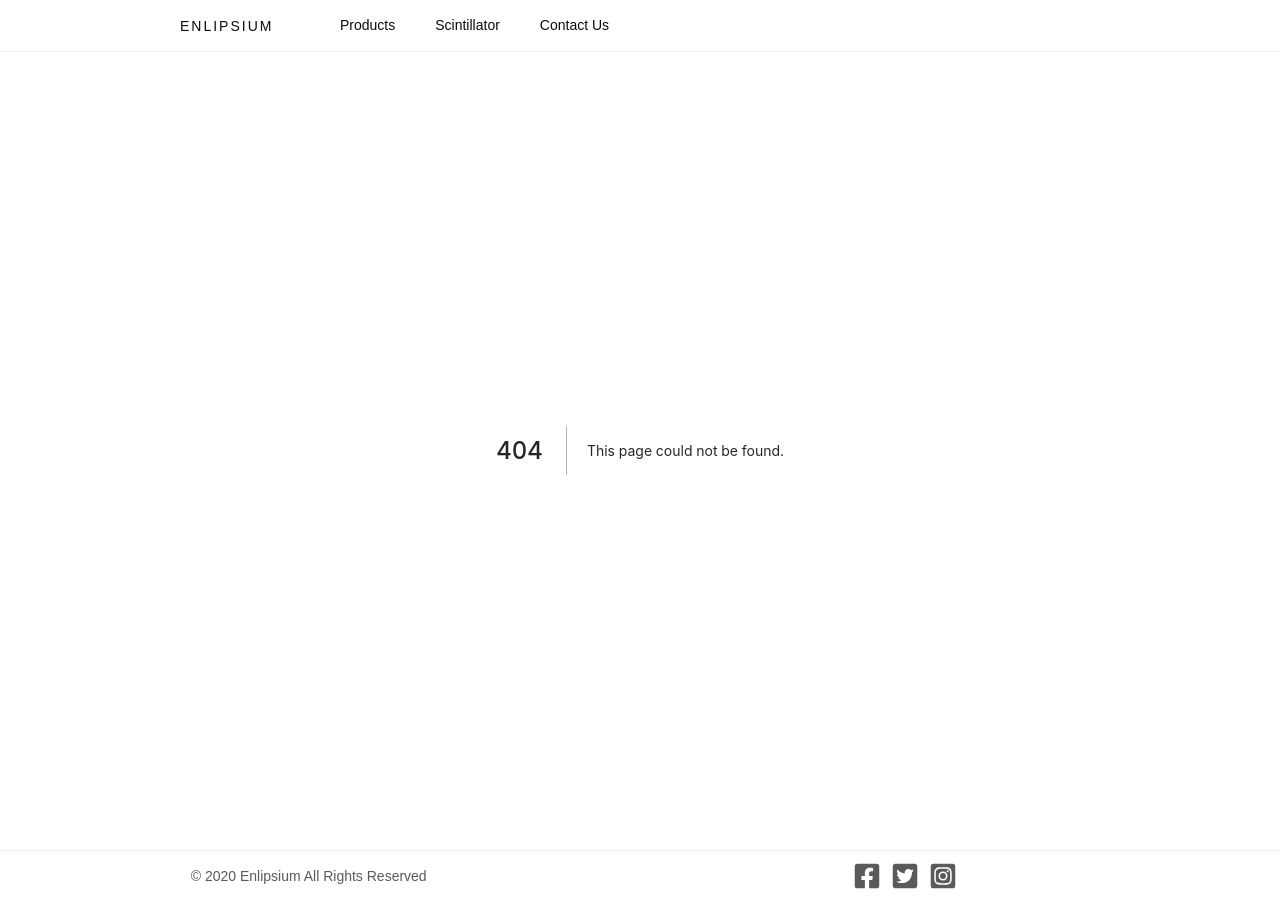
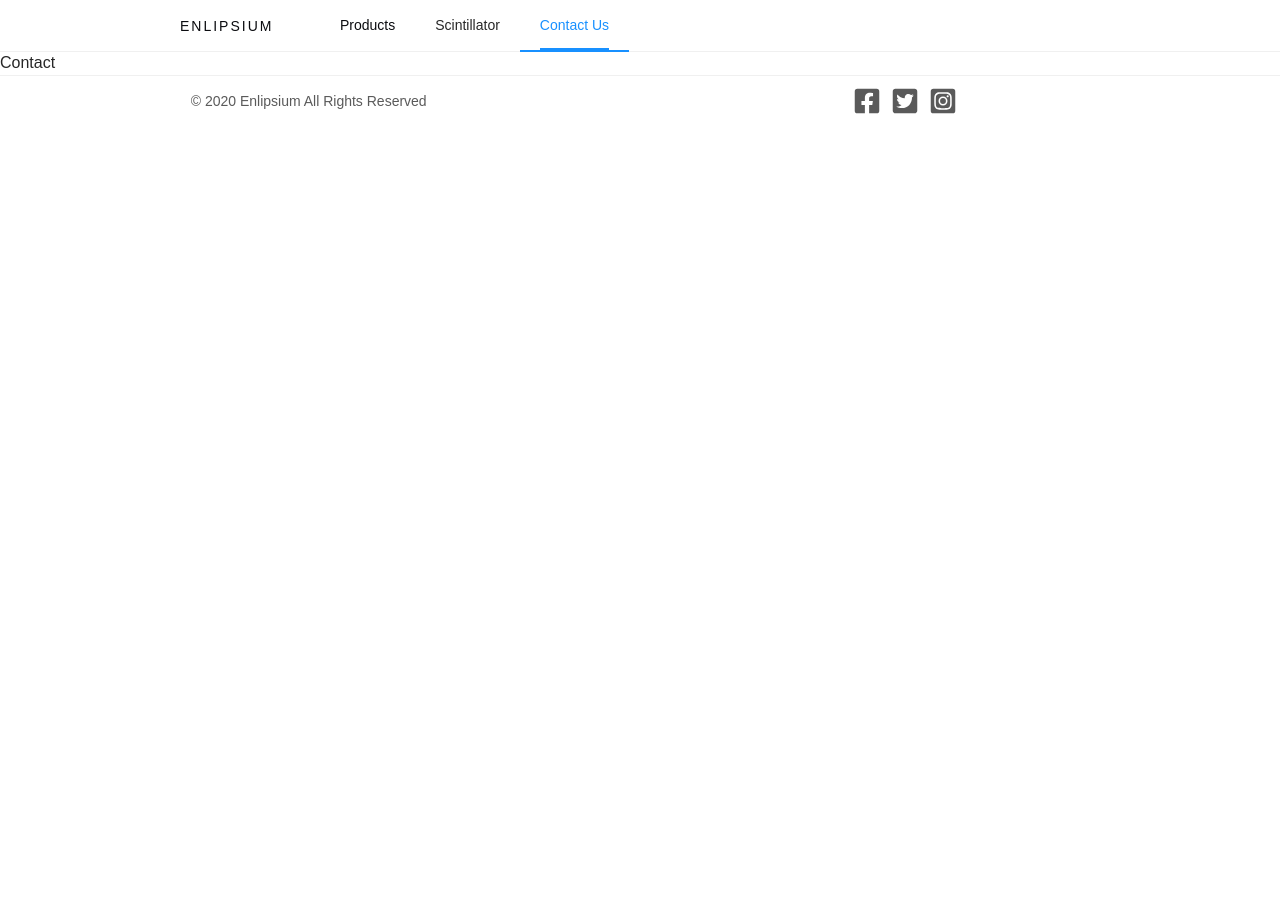
Before and after one commit to wickker/enlipsium, a Next.js app: page /contact in a window 1280 px wide. Before the commit this address had no page. After the commit the page ends 800 px from the top, so only its background shows below. Built offline with nearby package versions, Linux system fonts and the light colour scheme.

Commit message:
tweaked menu color logic, added in scintillator page and dummy video

```diff
--- a/package.json
+++ b/package.json
@@ -17,6 +17,7 @@
     "next": "^10.0.0",
     "react": "^17.0.1",
     "react-dom": "^17.0.1",
+    "react-player": "^2.6.2",
     "styled-components": "^5.2.0"
   },
   "scripts": {
--- a/pages/_app.js
+++ b/pages/_app.js
@@ -1,15 +1,17 @@
 import "antd/dist/antd.less";
-import React from "react";
+import React, { useEffect } from "react";
 import Head from "next/head";
 import styled, { createGlobalStyle } from "styled-components";
 import { Menu, Row, Col, Layout } from "antd";
 import * as Constants from "../utils/constants";
 import { FontAwesomeIcon } from "@fortawesome/react-fontawesome";
+import Link from "next/link";
 import {
   faFacebookSquare,
   faTwitterSquare,
   faInstagramSquare,
 } from "@fortawesome/free-brands-svg-icons";
+import { useRouter } from 'next/router'
 
 const { Footer, Content } = Layout;
 
@@ -64,6 +66,14 @@ const StyledCol2 = styled(Col)`
   }
 `;
 
+const StyledColEn = styled(StyledCol)`
+  && {
+    &:hover {
+      cursor: pointer;
+    }
+  }
+`;
+
 const Copyright = styled(StyledCol2)`
   && {
     justify-content: flex-end;
@@ -109,6 +119,7 @@ const StyledFooter = styled(Footer)`
     height: 50px;
     padding: 0;
     border-top: 1px solid #f0f0f0;
+    width: 100%;
   }
 `;
 
@@ -123,15 +134,28 @@ const StyledFontAwesomeIcon = styled(FontAwesomeIcon)`
   }
 `;
 
+const Home = styled(Menu.Item)`
+&& {
+  display: none;
+  @media only screen and (max-width: 600px) {
+    display: inline-block;
+  }
+}
+`
+
 const { SubMenu } = Menu;
 
 export default function MyApp({ Component, pageProps }) {
-  const [currentOption, setCurrentOption] = React.useState("mail");
+  const router = useRouter()
+  const [routerOption, setRouterOption] = React.useState(router.pathname)
 
-  const handleClickMenuItem = (e) => {
-    console.log("Click: ", e);
-    setCurrentOption(e.key);
-  };
+  useEffect(() => {
+    setRouterOption(router.pathname)
+  }, [router.pathname])
+
+  const onEnlipsiumClick = () => {
+    window.location.assign("/")
+  }
 
   return (
     <div>
@@ -151,30 +175,32 @@ export default function MyApp({ Component, pageProps }) {
       <Layout>
         <StyledRow>
           <StyledCol xs={0} sm={1} md={3} lg={3}></StyledCol>
-          <StyledCol xs={0} sm={3} md={3} lg={3}>
+          <StyledColEn xs={0} sm={3} md={3} lg={3} onClick={onEnlipsiumClick}>
             Enlipsium
-          </StyledCol>
+          </StyledColEn>
           <Col xs={24} sm={19} md={15} lg={15}>
             <StyledUL>
               <Menu
-                onClick={handleClickMenuItem}
-                selectedKeys={[currentOption]}
+                selectedKeys={[routerOption]}
                 mode="horizontal"
               >
-                <SubMenu key="Products" title="Products">
+                <SubMenu key="products" title="Products">
                   <Menu.ItemGroup title="Nanoparticles">
                     <Menu.Item key="UCNPs">
                       Upconverting Nanoparticles (UCNPs)
                     </Menu.Item>
                   </Menu.ItemGroup>
                   <Menu.ItemGroup title="Quantum Dots">
-                    <Menu.Item key="PerovskiteNanocrystals">
+                    <Menu.Item key="perovskitenanocrystals">
                       CsPbX3 Perovskite Nanocrystals
                     </Menu.Item>
                   </Menu.ItemGroup>
                 </SubMenu>
-                <Menu.Item key="Scintillator">Scintillator</Menu.Item>
-                <Menu.Item key="Contact">Contact Us</Menu.Item>
+                <Menu.Item key="/scintillator">
+                  <Link href="/scintillator">Scintillator</Link>
+                </Menu.Item>
+                <Menu.Item key="/contact"><Link href="/contact">Contact Us</Link></Menu.Item>
+                <Home key="/"><Link href="/">Home</Link></Home>
               </Menu>
             </StyledUL>
           </Col>
--- /dev/null
+++ b/pages/contact.js
@@ -0,0 +1,7 @@
+import styled from "styled-components";
+
+export default function Contact() {
+    return (
+        <div>Contact</div>
+    );
+}
--- a/pages/index.js
+++ b/pages/index.js
@@ -137,7 +137,7 @@ const StyledCol = styled(Col)`
 export default function Home() {
 
   const onButtonClick = () => {
-    window.location.assign("/")
+    window.location.assign("/contact")
   }
 
   return (
```
Also changed, not shown: pages/scintillator.js (added, +19 -0 lines), 1 other file (tests, documents, lock files or other folders).
